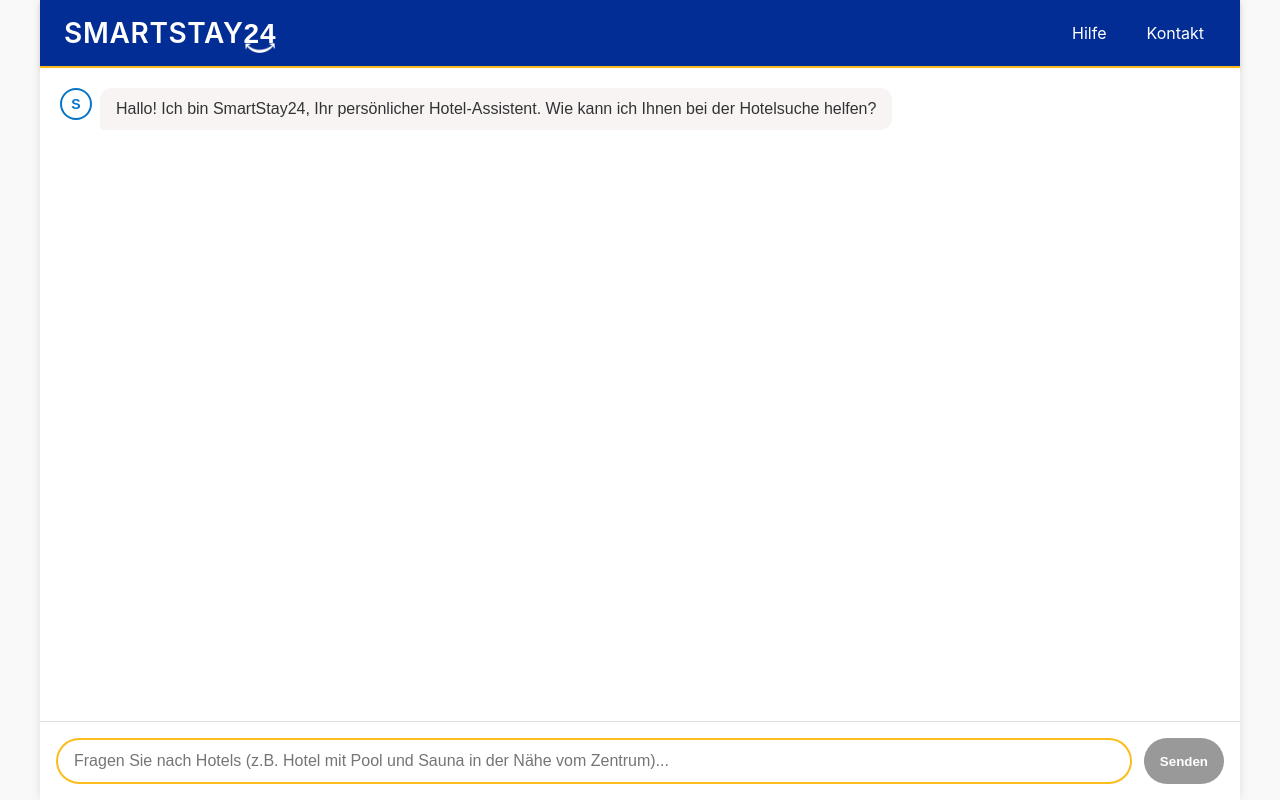
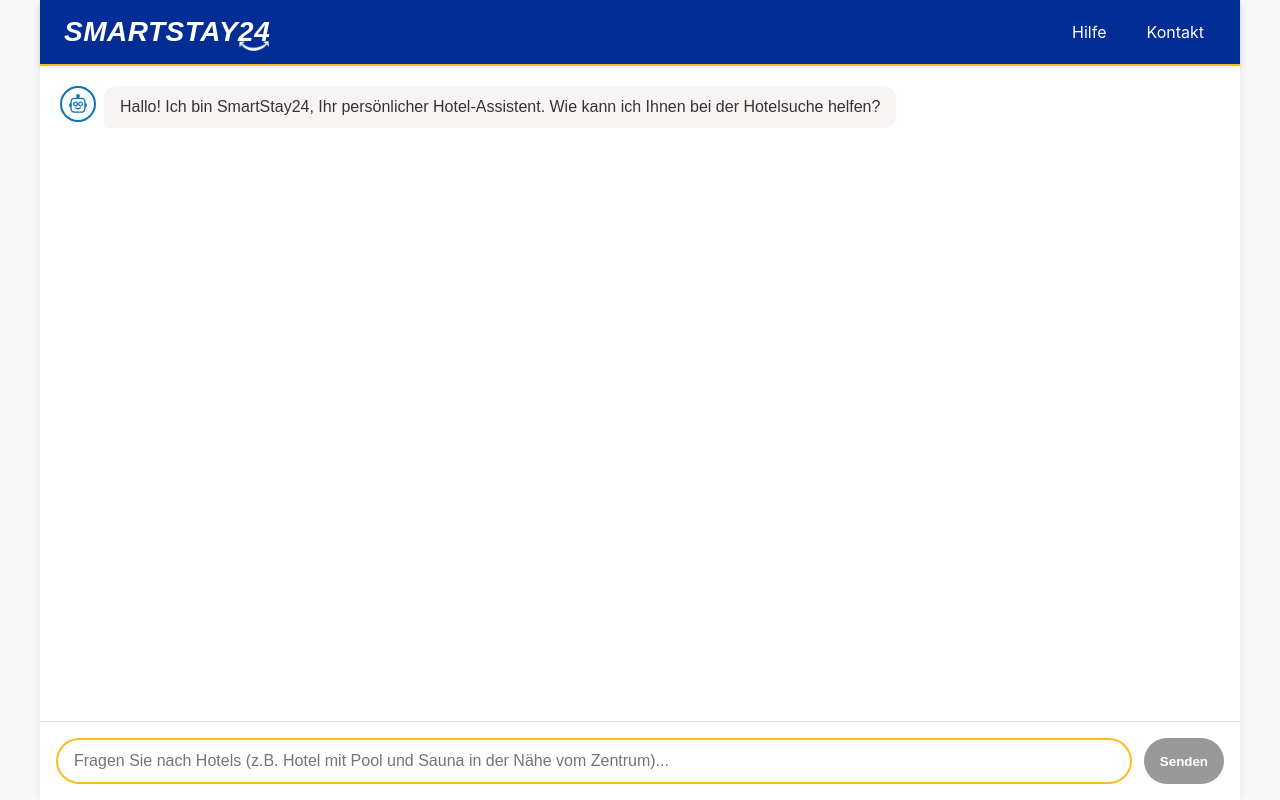
Before and after one commit to M4RKUS28/SmartStay24, a React (Create React App) app in the folder client/: page / in a window 1280 px wide. Built offline with nearby package versions, Linux system fonts and the light colour scheme.

Commit message:
Client ready

```diff
--- a/client/package.json
+++ b/client/package.json
@@ -9,6 +9,7 @@
     "@testing-library/user-event": "^13.5.0",
     "react": "^19.1.0",
     "react-dom": "^19.1.0",
+    "react-icons": "^5.5.0",
     "react-scripts": "5.0.1",
     "web-vitals": "^2.1.4"
   },
--- a/client/src/App.css
+++ b/client/src/App.css
@@ -88,8 +88,8 @@ body {
 }
 
 .bot-avatar {
-  width: 32px;
-  height: 32px;
+  width: 36px;
+  height: 36px;
   border-radius: 50%;
   display: flex;
   justify-content: center;
@@ -97,8 +97,7 @@ body {
   background-color: white;
   border: 2px solid var(--check24-light-blue);
   color: var(--check24-light-blue);
-  font-weight: bold;
-  font-size: 14px;
+  font-size: 20px; /* Increased for the icon */
 }
 
 .hotels-list {
@@ -242,16 +241,19 @@ body {
 
 .logo-text {
   font-size: 28px; /* Increased from 22px */
-  font-weight: 600; /* Slightly reduced from 800 for smoother look */
-  letter-spacing: 0.7px; /* Slightly increased for better spacing */
-  font-family: -apple-system, BlinkMacSystemFont, 'Segoe UI', Roboto, Oxygen, Ubuntu, Cantarell, 'Open Sans', 'Helvetica Neue', sans-serif; /* Smoother system fonts */
+  font-weight: 800; /* Extra bold for the thick look */
+  letter-spacing: 0.5px;
+  font-family: Arial, Helvetica, sans-serif; /* Using a standard sans-serif for reliability */
   -webkit-font-smoothing: antialiased; /* Better font rendering */
   -moz-osx-font-smoothing: grayscale;
+  font-style: italic; /* Adding the slight slant like CHECK24 logo */
+  text-transform: uppercase; /* Ensuring it's all caps */
 }
 
 .logo-number {
-  font-weight: 700; /* Still bold, but slightly reduced for smoother look */
+  font-weight: 800; /* Extra bold for consistency */
   position: relative;
+  font-style: italic; /* Keeping the same style as the rest of the logo */
 }
 
 .logo-arrow {
--- a/client/src/components/BotMessage.js
+++ b/client/src/components/BotMessage.js
@@ -1,6 +1,7 @@
 // src/components/BotMessage.js
 import React from 'react';
 import HotelList from './HotelList';
+import { VscRobot } from "react-icons/vsc";
 
 const BotMessage = ({ content }) => {
   // Function to detect if content is a hotel list
@@ -15,7 +16,9 @@ const BotMessage = ({ content }) => {
 
   return (
     <div className="bot-message-container">
-      <div className="bot-avatar">S</div>
+      <div className="bot-avatar">
+        <VscRobot />
+      </div>
       <div className="message bot-message">
         {isHotelList(content) ? (
           <>
```
Also changed, not shown: 1 other file (tests, documents, lock files or other folders).
